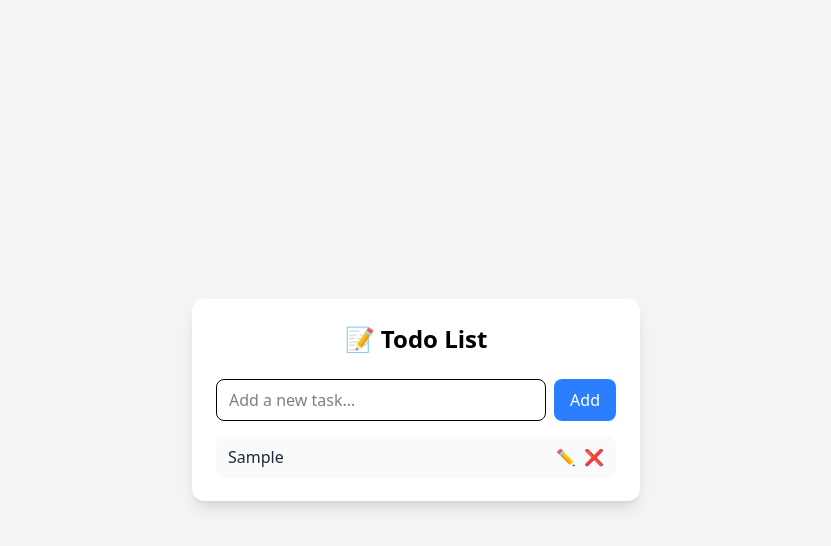
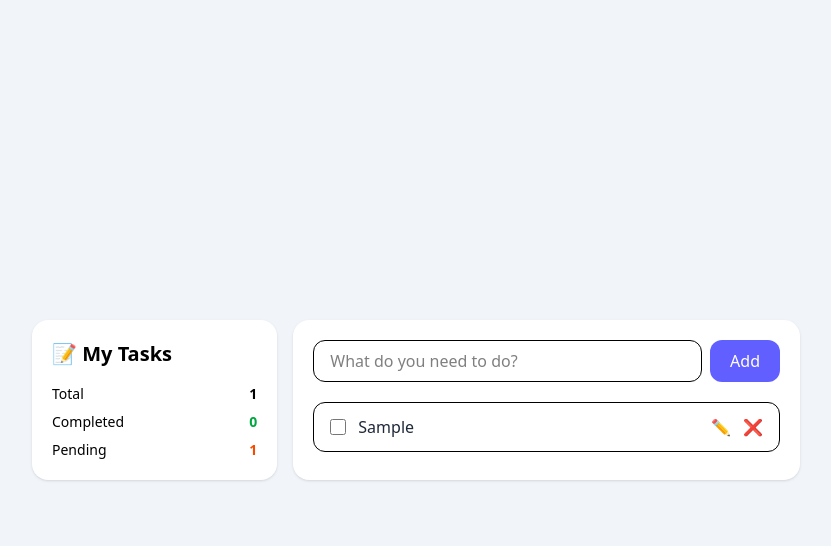
Before and after one commit to npador07/todo-project, a React (Vite) app: page / in a window 1280 px wide. Both pictures are taken after typing "Sample" into the empty fields and a click on the button "Add". Shown: the top 546 px of the page, without its empty margins (224-1055 px from the left). Built offline with nearby package versions, Linux system fonts and the light colour scheme.

Commit message:
new layout bro

```diff
--- a/src/App.jsx
+++ b/src/App.jsx
@@ -1,35 +1,26 @@
 import { useState, useEffect } from "react";
 
-function App() {
-  // Load tasks from localStorage on first render
+export default function App() {
   const [tasks, setTasks] = useState(() => {
     const saved = localStorage.getItem("tasks");
     return saved ? JSON.parse(saved) : [];
   });
-
   const [input, setInput] = useState("");
   const [editId, setEditId] = useState(null);
 
-  // Save tasks to localStorage whenever tasks change
   useEffect(() => {
     localStorage.setItem("tasks", JSON.stringify(tasks));
   }, [tasks]);
 
   const addTask = () => {
-    if (input.trim() === "") return;
+    if (!input.trim()) return;
     setTasks([...tasks, { id: Date.now(), text: input, done: false }]);
     setInput("");
   };
 
   const updateTask = () => {
-    if (input.trim() === "") return;
-
-    setTasks(
-      tasks.map((task) =>
-        task.id === editId ? { ...task, text: input } : task
-      )
-    );
-
+    if (!input.trim()) return;
+    setTasks(tasks.map(t => (t.id === editId ? { ...t, text: input } : t)));
     setInput("");
     setEditId(null);
   };
@@ -40,96 +31,106 @@ function App() {
   };
 
   const toggleTask = (id) => {
-    setTasks(
-      tasks.map((task) =>
-        task.id === id ? { ...task, done: !task.done } : task
-      )
-    );
+    setTasks(tasks.map(t => (t.id === id ? { ...t, done: !t.done } : t)));
   };
 
   const deleteTask = (id) => {
-    setTasks(tasks.filter((task) => task.id !== id));
+    setTasks(tasks.filter(t => t.id !== id));
   };
 
+  const doneCount = tasks.filter(t => t.done).length;
+
   return (
-    <div className="min-h-screen bg-gray-100 flex items-center justify-center">
-      <div className="w-full max-w-md bg-white rounded-xl shadow-lg p-6">
-        <h1 className="text-2xl font-bold text-center mb-6">
-          📝 Todo List
-        </h1>
+    <div className="min-h-screen bg-slate-100 flex items-center justify-center p-4">
+      <div className="w-full max-w-3xl grid grid-cols-1 md:grid-cols-3 gap-4">
+        {/* Sidebar */}
+        <aside className="md:col-span-1 bg-white rounded-2xl shadow p-5">
+          <h1 className="text-xl font-bold mb-4">📝 My Tasks</h1>
+          <div className="space-y-2 text-sm">
+            <div className="flex justify-between">
+              <span>Total</span>
+              <span className="font-semibold">{tasks.length}</span>
+            </div>
+            <div className="flex justify-between">
+              <span>Completed</span>
+              <span className="font-semibold text-green-600">{doneCount}</span>
+            </div>
+            <div className="flex justify-between">
+              <span>Pending</span>
+              <span className="font-semibold text-orange-600">{tasks.length - doneCount}</span>
+            </div>
+          </div>
+        </aside>
 
-        {/* Input */}
-        <div className="flex gap-2 mb-4">
+        {/* Main */}
+        <main className="md:col-span-2 bg-white rounded-2xl shadow p-5">
+          {/* Input Row */}
+          <div className="flex gap-2 mb-5">
             <input
               type="text"
-            placeholder="Add a new task..."
+              placeholder="What do you need to do?"
               value={input}
               onChange={(e) => setInput(e.target.value)}
-            className="flex-1 border rounded-lg px-3 py-2 focus:outline-none focus:ring-2 focus:ring-blue-400"
+              className="flex-1 border rounded-xl px-4 py-2 focus:outline-none focus:ring-2 focus:ring-indigo-400"
             />
-
             {editId ? (
               <button
                 onClick={updateTask}
-              className="bg-green-500 text-white px-4 py-2 rounded-lg hover:bg-green-600 transition"
+                className="bg-green-500 text-white px-5 rounded-xl hover:bg-green-600"
               >
                 Update
               </button>
             ) : (
               <button
                 onClick={addTask}
-              className="bg-blue-500 text-white px-4 py-2 rounded-lg hover:bg-blue-600 transition"
+                className="bg-indigo-500 text-white px-5 rounded-xl hover:bg-indigo-600"
               >
                 Add
               </button>
             )}
           </div>
 
-        {/* Task List */}
-        <ul className="space-y-2">
-          {tasks.map((task) => (
+          {/* List */}
+          <ul className="space-y-3">
+            {tasks.map(task => (
               <li
                 key={task.id}
-              className="flex items-center justify-between bg-gray-50 px-3 py-2 rounded-lg"
+                className="flex items-center gap-3 border rounded-xl px-4 py-3"
               >
+                <input
+                  type="checkbox"
+                  checked={task.done}
+                  onChange={() => toggleTask(task.id)}
+                  className="h-4 w-4"
+                />
+
                 <span
-                onClick={() => toggleTask(task.id)}
-                className={`cursor-pointer flex-1 ${
-                  task.done
-                    ? "line-through text-gray-400"
-                    : "text-gray-800"
-                }`}
+                  className={`flex-1 ${task.done ? "line-through text-gray-400" : "text-gray-800"}`}
                 >
                   {task.text}
                 </span>
 
-              <div className="flex gap-2 ml-3">
                 <button
                   onClick={() => startEdit(task)}
                   className="text-blue-500 hover:text-blue-700"
                 >
                   ✏️
                 </button>
-
                 <button
                   onClick={() => deleteTask(task.id)}
                   className="text-red-500 hover:text-red-700"
                 >
                   ❌
                 </button>
-              </div>
               </li>
             ))}
           </ul>
 
           {tasks.length === 0 && (
-          <p className="text-center text-gray-400 mt-4">
-            No tasks yet
-          </p>
+            <p className="text-center text-gray-400 mt-6">No tasks yet</p>
           )}
+        </main>
       </div>
     </div>
   );
 }
-
-export default App;
```
Lines whose indentation alone changed are shown as unchanged.
